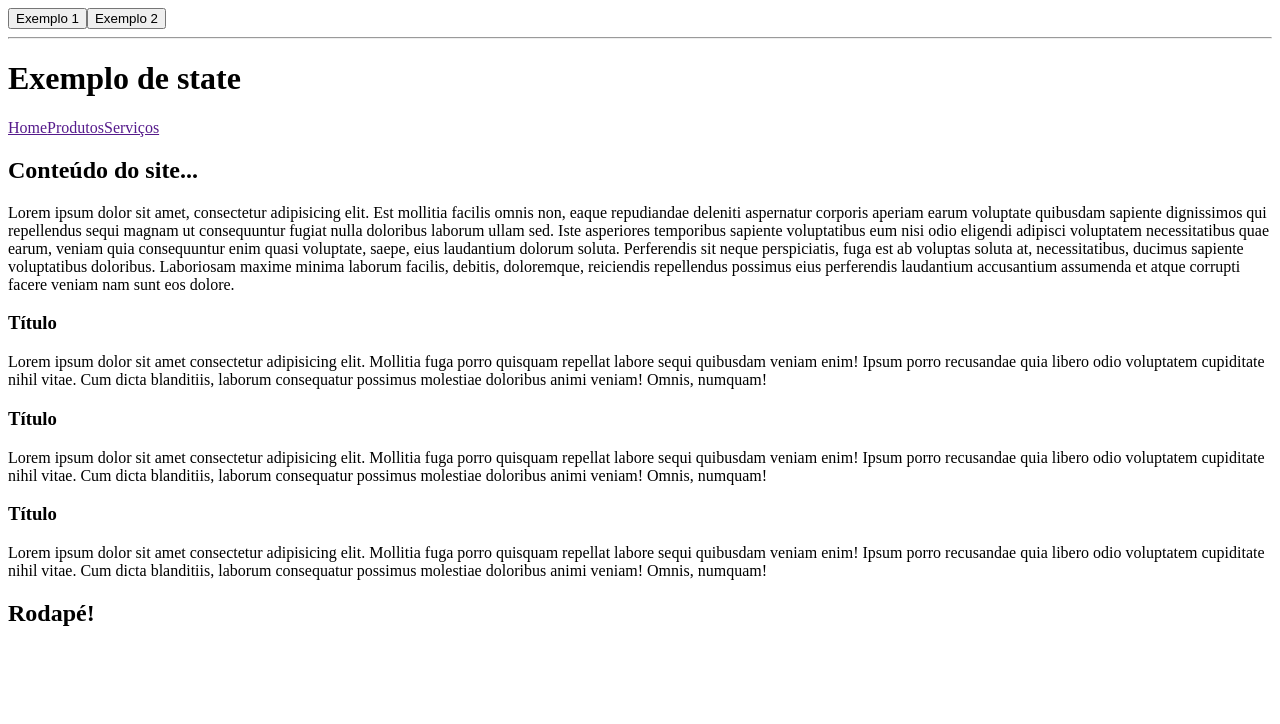
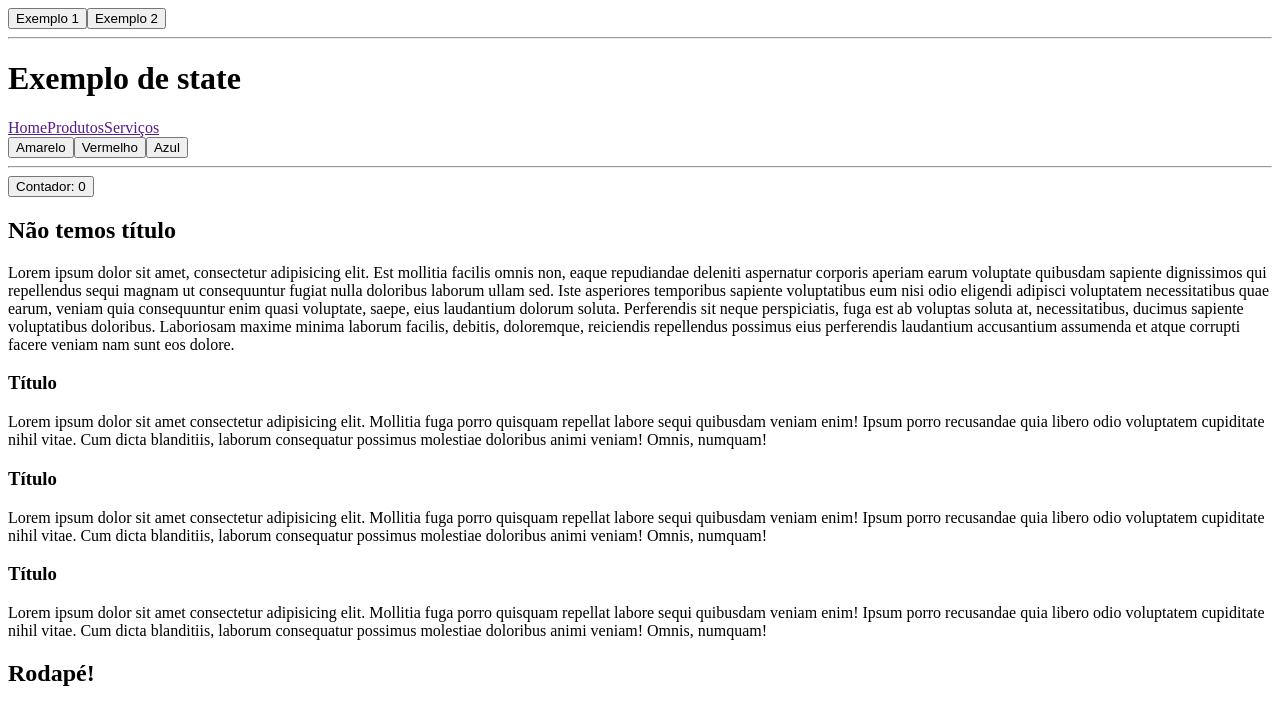
Before and after one commit to LucasMendesz/meu-app, a React (Create React App) app: page / in a window 1280 px wide. Shown: the top 724 px of the page. Built offline with nearby package versions, Linux system fonts and the light colour scheme.

Commit message:
mais exemplo de useState

```diff
--- a/src/Components/layout/Conteudo.jsx
+++ b/src/Components/layout/Conteudo.jsx
@@ -1,9 +1,25 @@
+import { useState } from "react";
 import Artigo from "../Artigo";
 const Conteudo = () => {
+  const [corFundo, setCorFundo] = useState();
+  const [contador, setContador] = useState(0);
+
+  const fundoAmarelo = () => setCorFundo("#FFFF00");
+  const fundoAzul = () => setCorFundo("#000080");
+  const fundoVermelho = () => setCorFundo("#FF0000");
+
+  const atualizaContagem = () => setContador(contador + 1);
+
   return (
-    <main>
+    <main style={{ backgroundColor: corFundo }}>
+      <button onMouseOver={fundoAmarelo}>Amarelo</button>
+      <button onMouseOver={fundoVermelho}>Vermelho</button>
+      <button onMouseOver={fundoAzul}>Azul</button>
       <section>
-        <h2>Conteúdo do site...</h2>
+        <hr />
+        <button onClick={atualizaContagem}>Contador: {contador}</button>
+
+        <h2>Não temos título</h2>
         <p>
           Lorem ipsum dolor sit amet, consectetur adipisicing elit. Est mollitia
           facilis omnis non, eaque repudiandae deleniti aspernatur corporis
```
